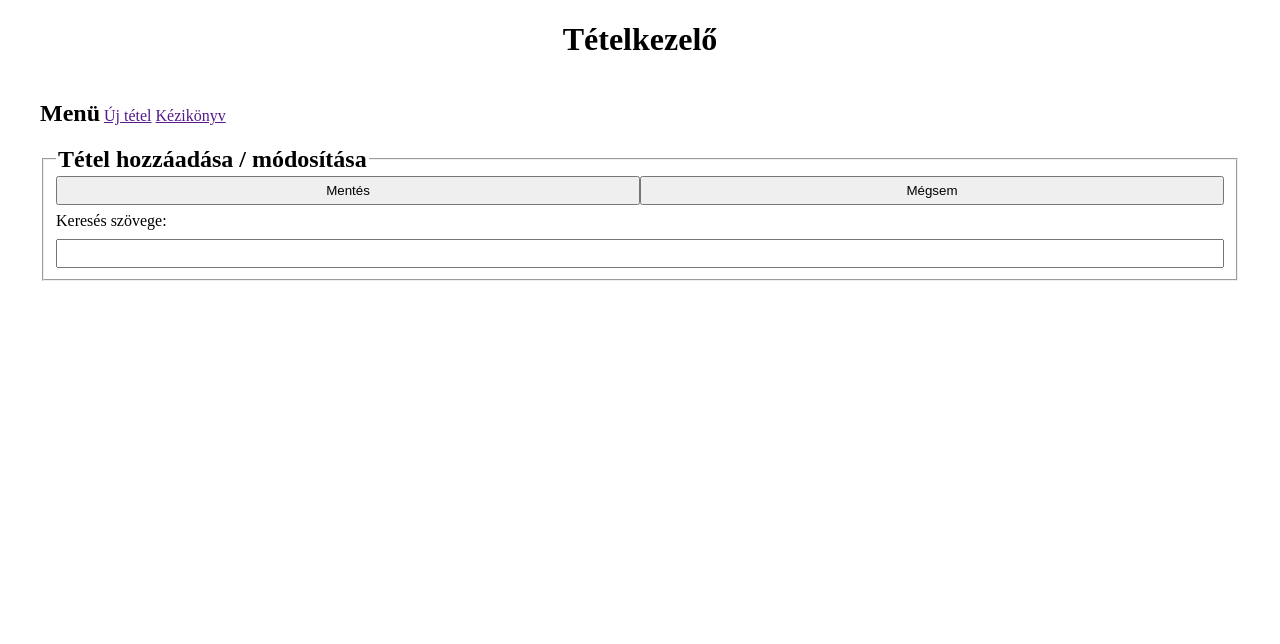
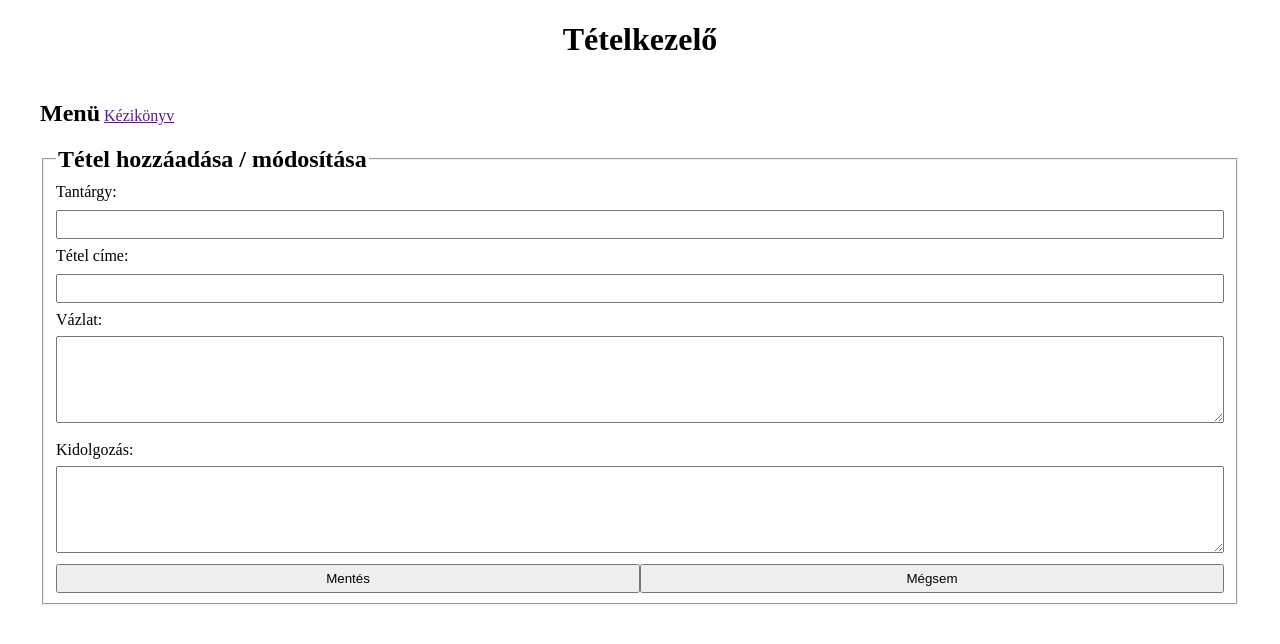
Before and after one commit to Buzino/Tetelkezelo, a PHP site: page /modify.php in a window 1280 px wide. Shown: the top 644 px of the page. Run offline with PHP 8.4, Linux system fonts and the light colour scheme; tables that the repository leaves empty hold one stand-in row (values such as "Sample post").

Commit message:
Lerolerolerolero

```diff
--- a/weboldal/modify.php
+++ b/weboldal/modify.php
@@ -17,21 +17,42 @@
         <main>
             <nav>
                 <h2>Menü</h2>
-                <a href="">Új tétel</a>
                 <a href="">Kézikönyv</a>
             </nav>
             <form action="" method="post" class="keres modosit">
               <fieldset>
                 <legend>Tétel hozzáadása / módosítása</legend>
+                <label for="tantargy">Tantárgy:</label>
+                <input type="text" name="tantargy" id="tantargy" list="targy">
+                <datalist name="targy" id="targy">
+                    <?php
+                        $result = $conn->query("SELECT nev FROM targyak ORDER BY nev ASC")->fetch_all(MYSQLI_ASSOC);
+                        foreach ($result as $targy):
+                    ?>
+                    <option value="<?=$targy["nev"]?>" <?php if (($_POST["targy"] ?? false) == $targy["nev"]) echo "selected"?>></option>
+                    <?php endforeach;?>
+                </datalist>
+                <br>
+                <label for="cim">Tétel címe:</label> <input type="text" name="cim" id="cim" value="<?=$_POST["cim"] ?? ""?>">
+                <br>
+                <label for="vazlat">Vázlat:</label> <textarea name="vazlat" id="vazlat" rows="5"><?=$_POST["vazlat"] ?? ""?></textarea>
+                <br>
+                <label for="kidolgozas">Kidolgozás:</label> <textarea name="kidolgozas" id="kidolgozas" rows="5"><?=$_POST["vazlat"] ?? ""?></textarea>
+
                 <div class="modositgombok">
                     <button type="submit" name="modosit" value="1">Mentés</button>
-                    <button type="submit" name="megsem" value="1">Mégsem</button>
+                    <button type="button" name="megsem" value="1" onclick="elvetes()">Mégsem</button>
                 </div>
-                <label for="szoveg">Keresés szövege:</label> <input type="text" name="szoveg" id="szoveg" value="<?=($_POST["szoveg"] ?? '')?>">
-                <br>
               </fieldset>
             </form>
         </main>
     </div>
+    <script defer>
+        function elvetes() {
+            if (confirm("Biztosan kilép?\nA módosítások elvetésre kerülnek.")) {
+                window.open("index.php", "_self");
+            }
+        }
+    </script>
 </body>
 </html>
--- a/weboldal/style.css
+++ b/weboldal/style.css
@@ -33,7 +33,8 @@ fieldset legend {
 form.keres input,
 form.keres select,
 form.keres option,
-form.keres button {
+form.keres button,
+form.keres textarea {
     box-sizing: border-box;
     width: 100%;
     padding: 5px 2px;
@@ -73,3 +74,8 @@ div.modositgombok button {
 div.modositgombok button:nth-of-type(1) {
     margin-top: auto;
 }
+
+form textarea {
+    width: 100%;
+    resize: vertical;
+}
```
